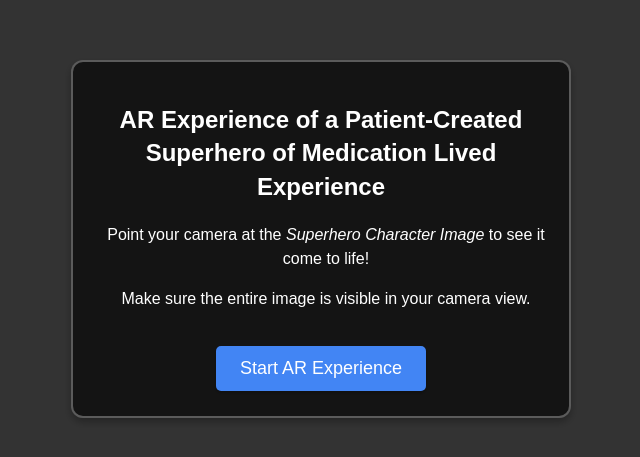
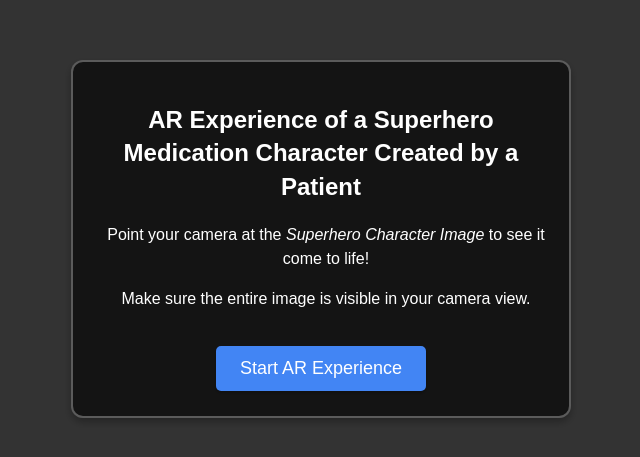
Before and after one commit to thecyberpharmacist/ar-equilibrium, a plain HTML site: page index.html in a window 1280 px wide. Shown: the part 161-618 px from the top of the page, without its empty margins (319-959 px from the left). Drawn offline with Linux system fonts and the light colour scheme.

Commit message:
Add files via upload

```diff
--- a/index.html
+++ b/index.html
@@ -131,7 +131,7 @@
     <!-- Loading/start screen -->
     <div id="loading-screen">
         <div id="content-container">
-            <h1>AR Experience of a Patient-Created Superhero of Medication Lived Experience</h1>
+            <h1>AR Experience of a Superhero Medication Character Created by a Patient</h1>
             <p class="instructions">Point your camera at the <i>Superhero Character Image</i> to see it come to life!</p>
             <p class="instructions">Make sure the entire image is visible in your camera view.</p>
             <button id="start-button">Start AR Experience</button>
```
